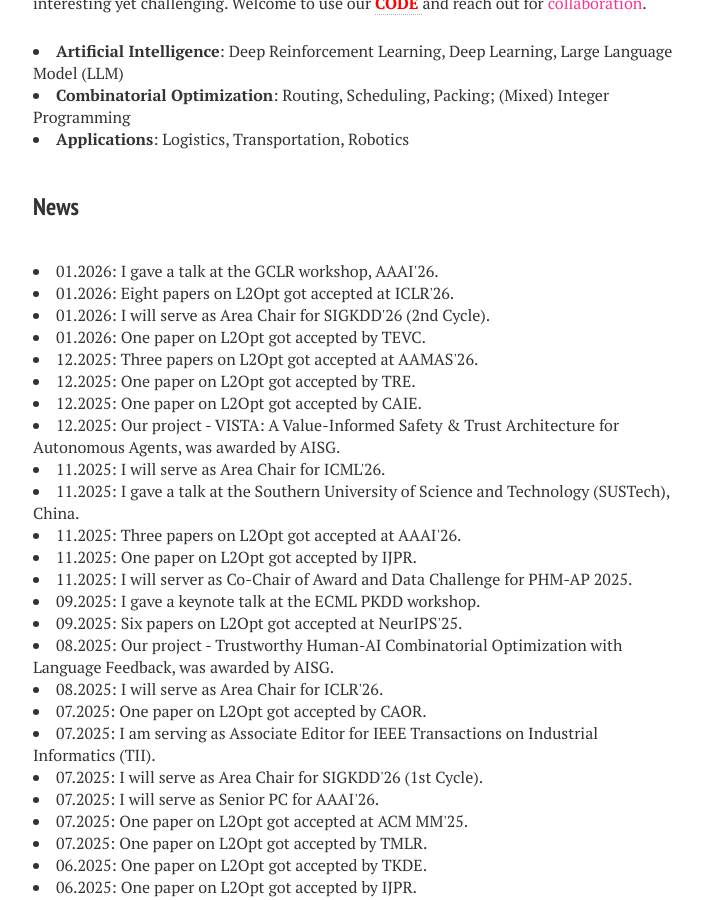
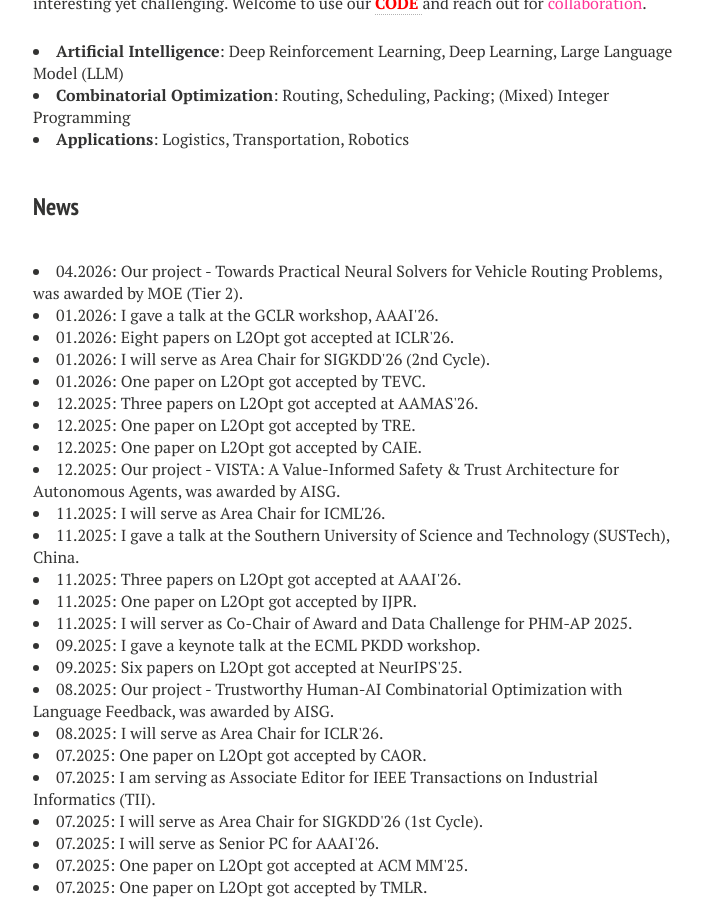
Before and after one commit to zhiguangcaosg/zhiguangcaosg.github.io, a Jekyll site: the page built from index.md, in a window 1280 px wide and 900 px high, scrolled down 812 px. Shown: the whole window, without its empty margins (287-990 px from the left). Built offline with Jekyll 4.4.1, drawn with Linux system fonts in a browser that asks for light colours; nearby versions of some CDN libraries.

Commit message:
Update index.md

```diff
--- a/index.md
+++ b/index.md
@@ -40,6 +40,9 @@ image: banner1.png
 <h3 style="margin-bottom:-8px;padding-top:20px;">News</h3> <br>
 
 
+<li>
+04.2026:  Our project - Towards Practical Neural Solvers for Vehicle Routing Problems, was awarded by MOE (Tier 2).
+</li>
 
 <li>
 01.2026: I gave a talk at the GCLR workshop, AAAI'26.
```
